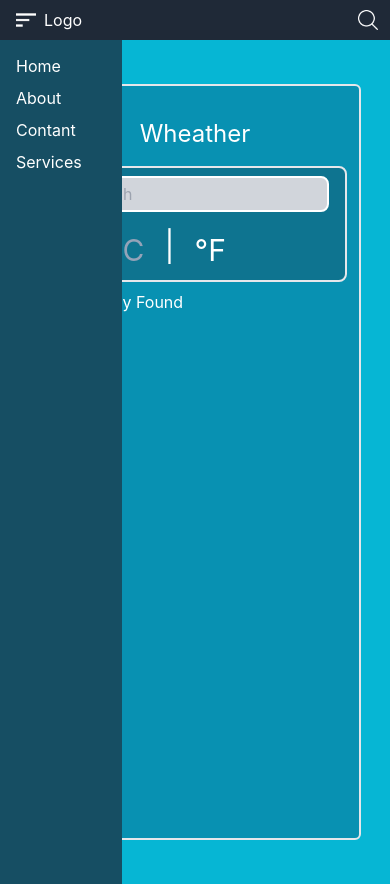
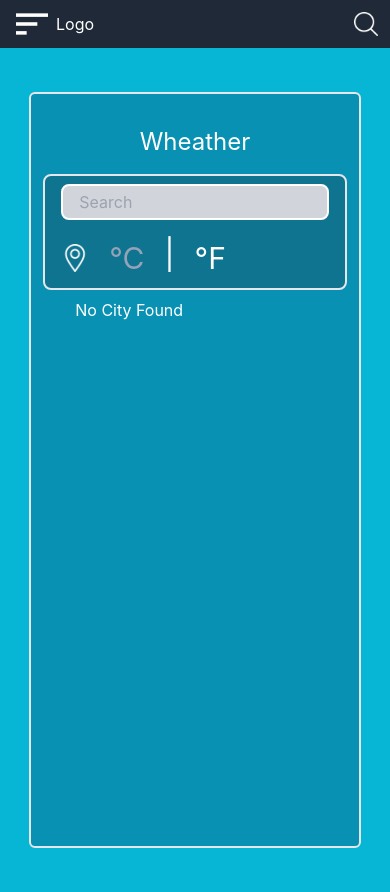
Before and after one commit to ManjiCoder/Weather-React-App, a React (Create React App) app: page / in a window 390 px wide. Built offline with nearby package versions, Linux system fonts and the light colour scheme; no server answers.

Commit message:
Navbar is working

```diff
--- a/package.json
+++ b/package.json
@@ -1,6 +1,6 @@
 {
-  "homepage": "https://ManjiCoder.github.io/Weather-React-App",
-  "homepageLocal":".",
+  "homepageGit": "https://ManjiCoder.github.io/Weather-React-App",
+  "homepage":".",
   "name": "weather",
   "version": "0.1.0",
   "private": true,
--- a/src/Components/Navbar.js
+++ b/src/Components/Navbar.js
@@ -4,20 +4,24 @@ import searchIcon from "../img/search.png";
 import cancelIcon from "../img/cancel.png";
 import menuIcon from "../img/sort-button-with-three-lines.png";
 import backIcon from "../img/back.png";
+import { useEffect } from "react";
 
 function Navbar() {
   const [open, setOpen] = useState(false);
   const [text, setText] = useState("");
-  const [showSideBar, setShowSideBar] = useState("full");
+  const [showSideBar, setShowSideBar] = useState("-translate-x-full");
   const [navIcon, setNavIcon] = useState(menuIcon);
   const handleNavbarToggle = () => {
-    setShowSideBar(showSideBar === "full" ? "0" : "full");
+    setShowSideBar(
+      showSideBar === "-translate-x-full" ? "0" : "-translate-x-full"
+    );
     setNavIcon(navIcon === menuIcon ? backIcon : menuIcon);
   };
+  useEffect(() => {}, [showSideBar]);
 
   return (
     <nav className="sticky top-0 z-10 bg-gray-800 text-white flex items-center py-2 px-3">
-      <div className="ml-1 mr-2 w-5 invert md:[display:none]">
+      <div className="ml-1 mr-2 w-8 invert md:[display:none]">
         <img
           className="cursor-pointer"
           src={navIcon}
@@ -25,9 +29,11 @@ function Navbar() {
           onClick={handleNavbarToggle}
         />
       </div>
-      <div className="lg:mr-7 order-2 md:order-1 z-10">Logo</div>
+      <div className="lg:mr-7 order-2 md:order-1 z-10 cursor-pointer md:text-xl">
+        Logo
+      </div>
       <ul
-        className={`order-1 absolute pl-4 pr-10 pt-2.5 md:p-0 top-10 left-0 h-screen -translate-x-${showSideBar} leading-loose md:leading-none md:translate-x-0 bg-cyan-900  md:bg-inherit md:order-2 md:h-auto  md:flex md:static md:space-x-4 lg:space-x-7 transition-translate ease-out duration-300 md:transition-none`}
+        className={`order-1 absolute pl-4 pr-10 pt-2.5 md:p-0 top-12 left-0 text-xl md:text-base h-screen ${showSideBar} leading-loose md:leading-none md:translate-x-0 bg-cyan-900  md:bg-inherit md:order-2 md:h-auto  md:flex md:static md:space-x-4 lg:space-x-7 transition-translate ease-out duration-300 md:transition-none`}
       >
         <li></li>
         <li className="hover:brightness-50 cursor-pointer">Home</li>
@@ -37,34 +43,46 @@ function Navbar() {
       </ul>
       <div className="order-3 ml-auto flex items-center space-x-3">
         {open ? (
-          <div className="bg gray-700 flex items-center">
+          <form
+            className="bg gray-700 flex items-center"
+            onSubmit={(event) => event.preventDefault()}
+          >
             <input
-              className="text-white bg-gray-700 rounded-md pl-3 w-32 outline-none pr-8 focus-within:bg-gray-600 capitalize"
+              className={`text-white bg-gray-700 rounded-md py-1 md:py-0.5 pl-3 pr-9 w-32 outline-none focus-within:bg-gray-600 capitalize`}
               type="text"
               placeholder="Search"
               value={text}
               onChange={(e) => setText(e.target.value)}
+              id="search"
             />
             {text.length === 0 ? (
               ""
             ) : (
               <img
-                className="absolute right-14 z-10 invert h-3.5 rounded-r-md"
+                className="absolute right-14 z-10 invert w-5 rounded-r-md cursor-pointer"
                 src={cancelIcon}
                 alt=""
                 onClick={() => setText("")}
               />
             )}
-          </div>
+          </form>
         ) : (
           ""
         )}
-        <img
-          className="invert h-5 cursor-pointer"
-          src={searchIcon}
-          alt="Nav"
-          onClick={() => setOpen(!open)}
-        />
+        <label htmlFor="search">
+          <img
+            className="invert w-6 cursor-pointer"
+            src={searchIcon}
+            alt="Nav"
+            onClick={() =>
+              open === false
+                ? setOpen(true)
+                : (open === true) & (text.length !== 0)
+                ? setOpen(true)
+                : setOpen(false)
+            }
+          />
+        </label>
       </div>
     </nav>
   );
--- /dev/null
+++ b/src/Components/Navbar_Styled.js
@@ -0,0 +1,9 @@
+import React from 'react'
+
+function Navbar_Styled() {
+  return (
+    <div>Navbar_Styled</div>
+  )
+}
+
+export default Navbar_Styled
```
